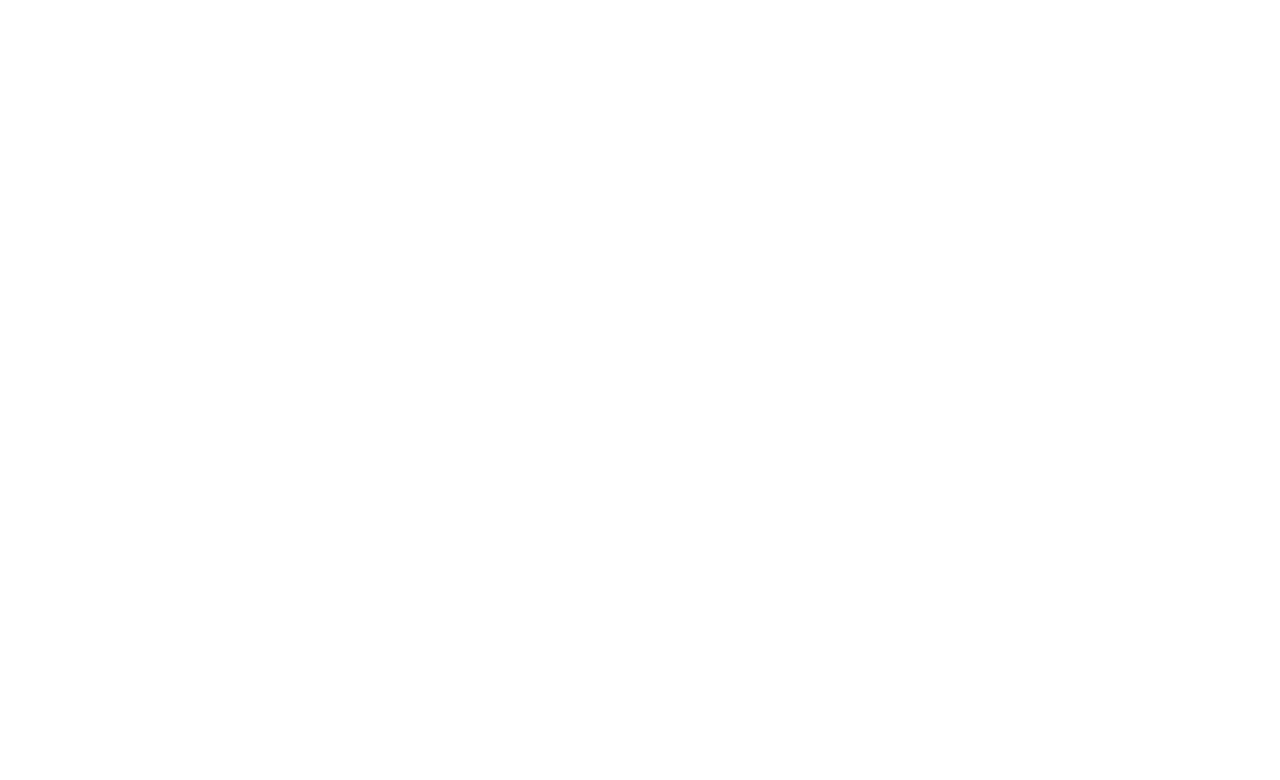
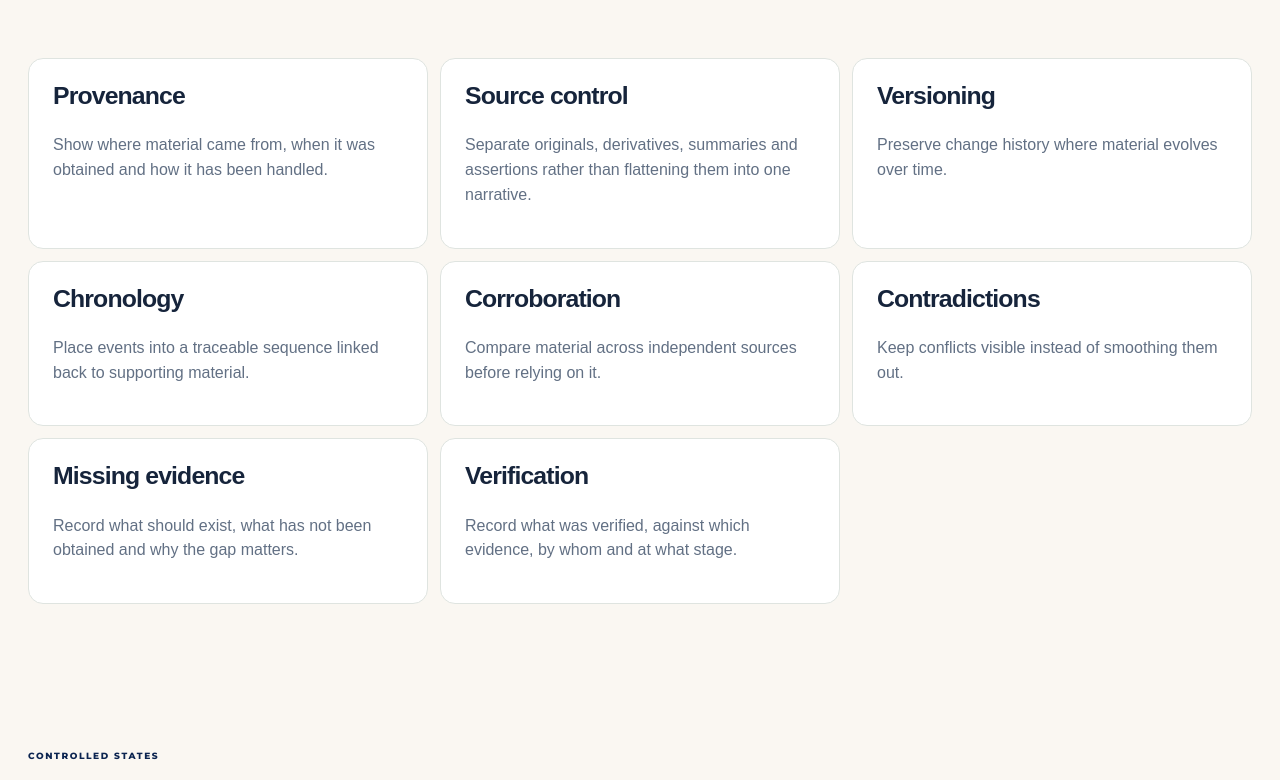
Before and after one commit to ORVIA-Oversight/Security-and-Intelligence, a Next.js app: page /evidence-verification in a window 1280 px wide. Before the commit this address had no page. Shown: the part 1320-2100 px from the top of the page. Before the commit the page ends 1287 px from the top, so only its background shows below. Built offline with nearby package versions, Linux system fonts and the light colour scheme.

Commit message:
V2: add Evidence & Verification route

```diff
--- /dev/null
+++ b/app/evidence-verification/page.js
@@ -0,0 +1,23 @@
+import PageHero from '../../components/PageHero';
+
+export const metadata={
+  title:'Evidence & Verification',
+  description:'Evidence provenance, chronology, corroboration, contradictions, missing evidence and verification from ORVIA Security & Intelligence.',
+  alternates:{canonical:'/evidence-verification'}
+};
+
+export default function Page(){const items=[
+['Provenance','Show where material came from, when it was obtained and how it has been handled.'],
+['Source control','Separate originals, derivatives, summaries and assertions rather than flattening them into one narrative.'],
+['Versioning','Preserve change history where material evolves over time.'],
+['Chronology','Place events into a traceable sequence linked back to supporting material.'],
+['Corroboration','Compare material across independent sources before relying on it.'],
+['Contradictions','Keep conflicts visible instead of smoothing them out.'],
+['Missing evidence','Record what should exist, what has not been obtained and why the gap matters.'],
+['Verification','Record what was verified, against which evidence, by whom and at what stage.']
+];return <>
+<PageHero title="Evidence should remain traceable all the way to the decision." visual="provenance">Preserve provenance, separate assertion from evidence and show what can actually be verified.</PageHero>
+<section className="section"><div className="section-head editorial-head"><div><div className="eyebrow">EVIDENCE DISCIPLINE</div><h2>Make the evidential position visible.</h2></div><p>ORVIA avoids simplistic truth scoring. Evidence states describe status and uncertainty; they do not assign guilt, culpability or personal risk scores.</p></div><div className="simple-grid">{items.map(([a,b])=><div key={a} style={{display:'block'}}><h3>{a}</h3><p style={{color:'#627084',fontWeight:400}}>{b}</p></div>)}</div></section>
+<section className="section process-band"><div className="process-kicker">CONTROLLED STATES</div><div className="state-row">{['Observed','Unverified','Verified','Contradicted','Missing','Disputed','Reopened','Closed'].map(x=><span key={x}>{x}</span>)}</div></section>
+<section className="section human-authority"><div className="human-copy"><div className="eyebrow">VERA</div><h2>Verification is an accountable act.</h2><p>VERA records what was verified, against which evidence, by whom, when, and what stage was reached.</p></div><div className="authority-card"><span>VERIFICATION LADDER</span><ul><li>Implemented</li><li>Verified</li><li>Effective</li><li>Sustained</li></ul><strong>Verification does not remove uncertainty. It makes the basis of confidence visible.</strong></div></section>
+</>}
```
